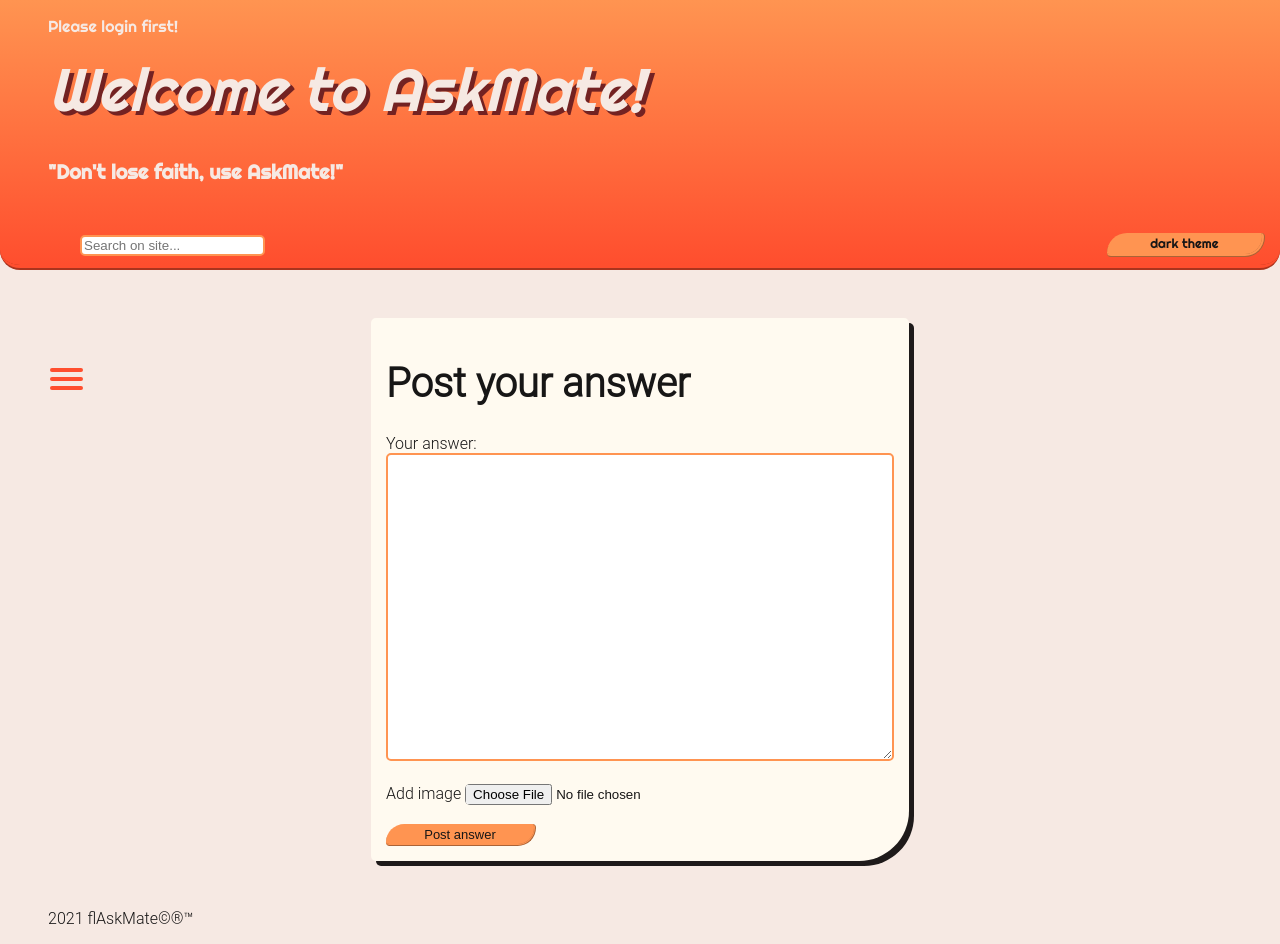
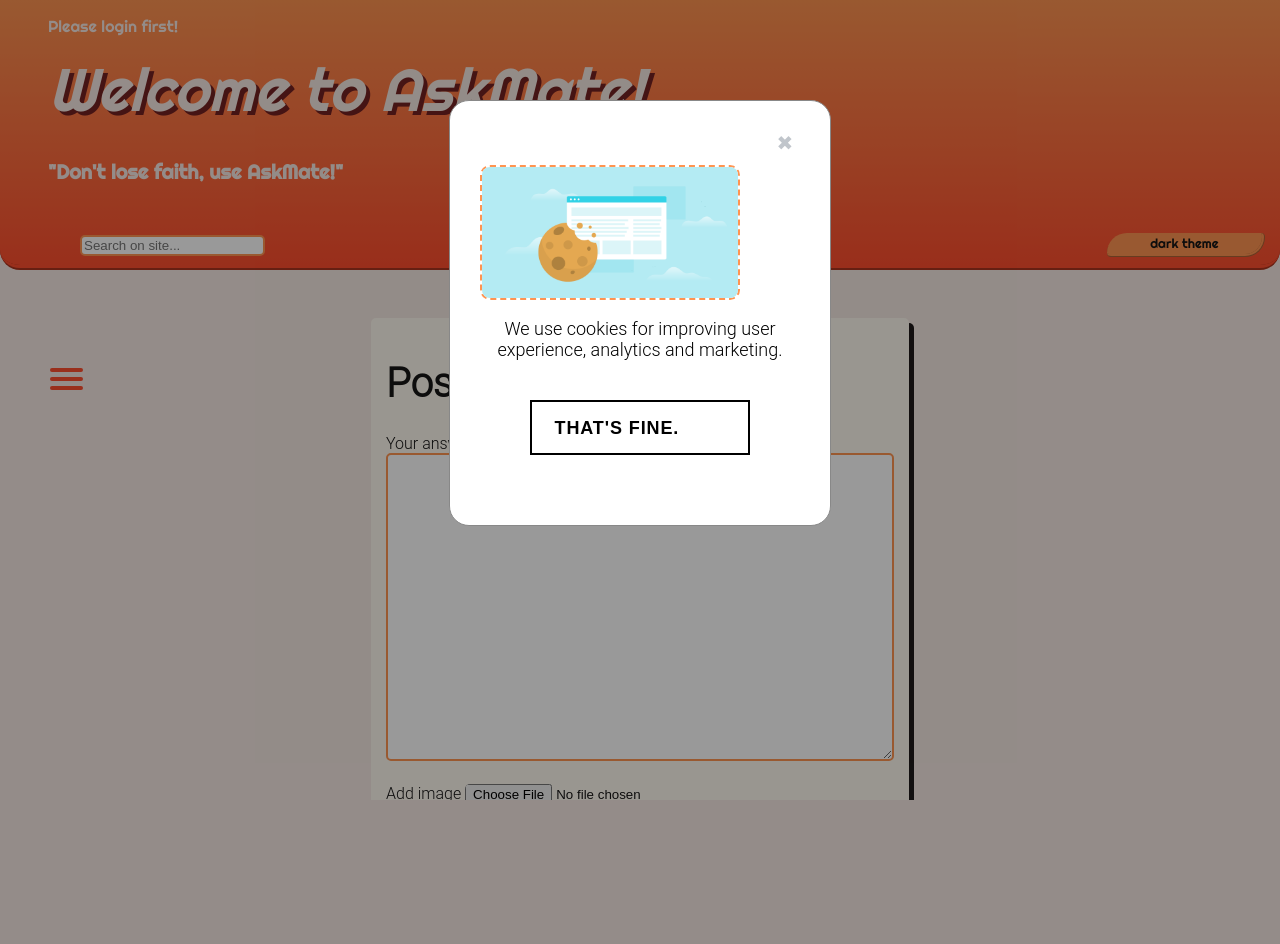
Before and after one commit to LatNat/ask-mate-3-python-LatNat, a Flask app: page /answer/1 in a window 1280 px wide. After the commit the page ends 800 px from the top, so only its background shows below. Run offline with Flask 2, Linux system fonts and the light colour scheme; some libraries are stand-ins or nearby versions.

Commit message:
updated cookie popup

```diff
--- a/static/cookie_popup.css
+++ b/static/cookie_popup.css
@@ -40,6 +40,7 @@
   float: right;
 }
 
+
 .close:hover,
 .close:focus {
   color: black;
@@ -47,7 +48,7 @@
   cursor: pointer;
 }
 
-p {
+div.modal-body p {
     margin-bottom: 40px;
     font-size: 18px;
   }
@@ -82,7 +83,8 @@ p {
   border: 2px solid #6CFFA2;
 }
 
-img {
+div.modal-body img {
     width: 80%;
     margin-bottom: 15px;
+  object-fit: contain;
   }
--- a/static/cookie_popup.js
+++ b/static/cookie_popup.js
@@ -17,9 +17,9 @@ window.onclick = function(event) {
   }
 }
 
-/*window.onload = (event) => {
+window.addEventListener("load", (event) => {
   var popup = sessionStorage.getItem("popup");
   if(popup !== "False") {
     modal.style.display = "block";
   }
-};*/
+});
--- a/templates/cookie_popup.html
+++ b/templates/cookie_popup.html
@@ -3,11 +3,14 @@
 <div id="myModal" class="modal">
     <div class="modal-content">
         <span class="close">&#10006;</span>
-        <img src="/static/images/cookies.png" alt="cookies-img" />
-        <p>We use cookies for improving user experience, analytics and marketing.</p>
-        <button id="myBtn">That's fine.</button>
+        <div class="modal-body">
+            <img src="/static/images/cookies.png" alt="cookies-img" />
+            <p>We use cookies for improving user experience, analytics and marketing.</p>
+        </div>
+        <div class="modal-footer">
+            <button id="myBtn">That's fine.</button>
+        </div>
   </div>
 </div>
 
-
 <script src="/static/cookie_popup.js" type="text/javascript"></script>
--- a/templates/layout.html
+++ b/templates/layout.html
@@ -18,7 +18,6 @@
 </head>
 {% endblock %}
 <body class="bg-light light-colors">
-{#{% include "cookie_popup.html" %}#}
 {% block title_header %}
     <div class="main-header">
         <div class="page-title">
@@ -78,6 +77,8 @@
         <p>2021 flAskMate©®™</p>
     </div>
 {% endblock %}
+
+{% include "cookie_popup.html" %}
 </body>
     <script src="/static/hide_buttons.js"></script>
     <script>hide_relevant_buttons({{ session["username"] | get_user_id }});</script>
```
